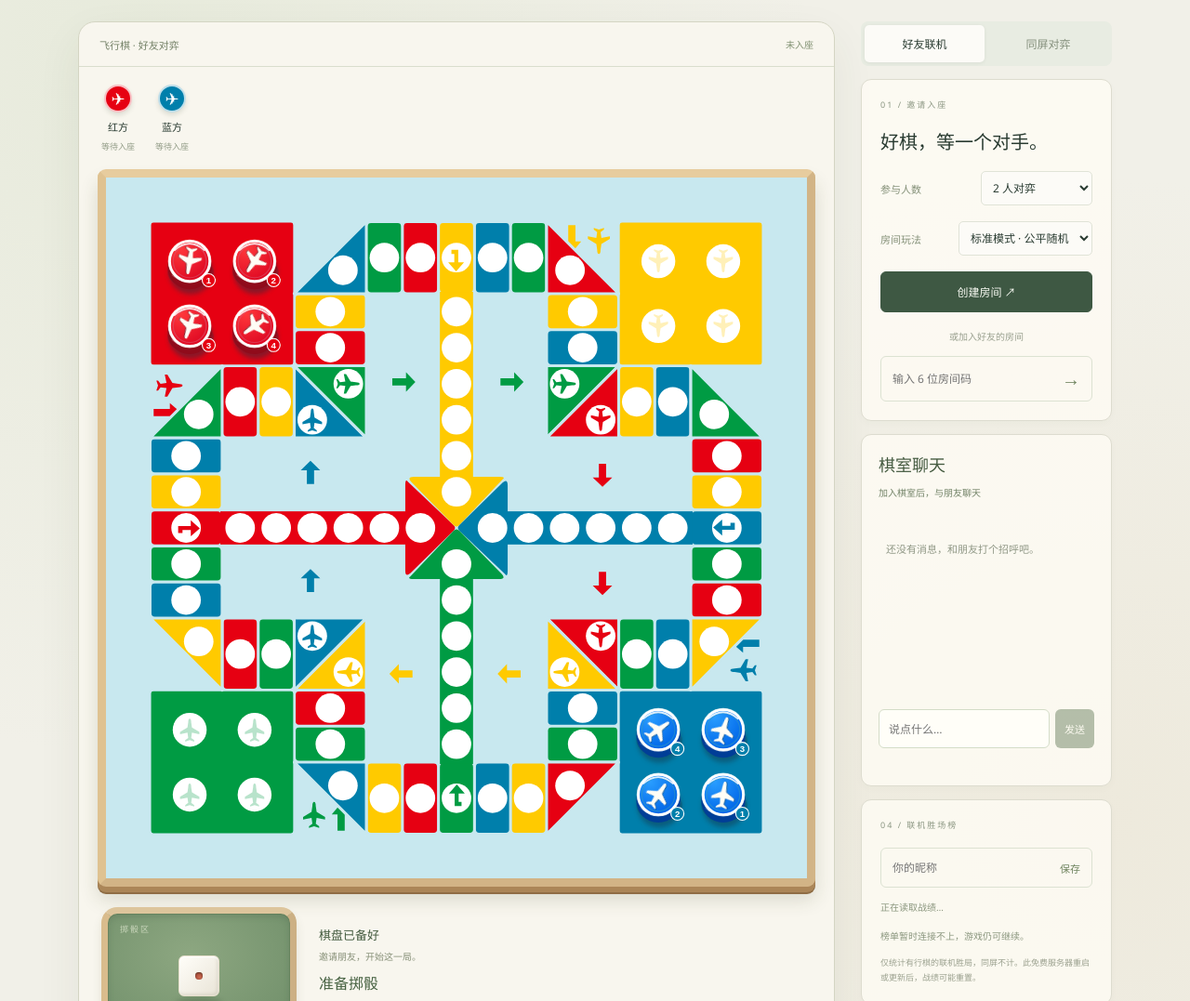
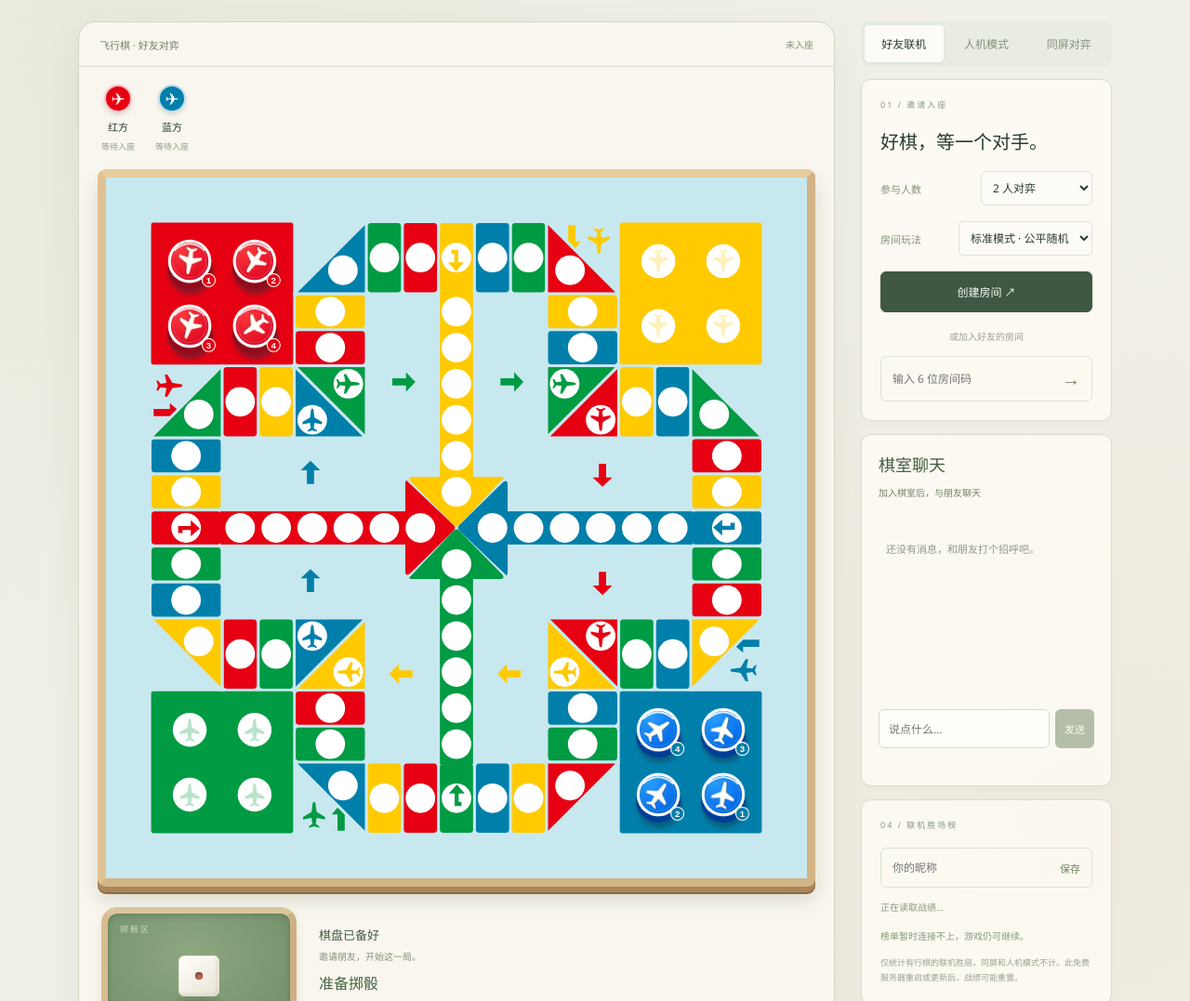
Before and after one commit to yali941/game, a website with bundled scripts: page public/table.html in a window 1280 px wide. Shown: the part 209-1286 px from the top of the page at 93% size. Built offline with nearby package versions, Linux system fonts and the light colour scheme; no server answers.

Commit message:
Add separate flight AI mode and identify computer seats

```diff
--- a/public/chat-ui.js
+++ b/public/chat-ui.js
@@ -43,7 +43,7 @@ export function createRoomUI({kind,send,refresh,playLocal}) {
     for(const player of players) {
       const member=document.createElement('div'),name=document.createElement('strong'),id=document.createElement('small');
       member.className='chat-member team-'+team(player.seat||player.color).color;
-      name.textContent=`${team(player.seat||player.color).name} · ${player.name}${player.auto?' · 托管':''}`;
+      name.textContent=`${team(player.seat||player.color).name} · ${player.name}${player.bot?' · 电脑玩家':player.auto?' · 托管':''}`;
       member.title=player.id ? `玩家 ID：${player.id}` : '同屏玩家';member.append(name);el('chat-members').append(member);
     }
     const messages=local ? [] : room?.chat||[],key=JSON.stringify([scope===game?'local':scope,messages]);
--- a/public/table-app.js
+++ b/public/table-app.js
@@ -16,7 +16,7 @@ let roomUI;
 let diceActor=1, diceActorSnapshot;
 const game = () => mode === 'local' ? localGame : room?.game || localGame;
 const seat = () => mode === 'local' ? game().turn : room?.yourSeat;
-const allOnline = () => room?.players.every(p => ((p?.connected||p?.auto) && !p.gone) || (room.game.status==='playing' && room.game.finishOrder?.includes(p?.seat)));
+const allOnline = () => room?.players.every(p => ((p?.connected||p?.auto||p?.bot) && !p.gone) || (room.game.status==='playing' && room.game.finishOrder?.includes(p?.seat)));
 const seated = () => mode === 'local' || Boolean(room);
 const available = () => !pending && !flightMotion && !jungleMotion && !isDiceRolling() && (mode === 'local' || (transport && room?.started && !room.closed && allOnline()));
 const autoPlaying = () => mode==='local' ? roomUI?.isAuto(localGame.turn,localGame) : room?.players.find(p=>p?.seat===seat())?.auto;
@@ -40,7 +40,7 @@ async function action(fn) {
 function apply(next) {
   if (room && room.code === next.code && next.seq < room.seq) return;
   if (room?.version !== next.version) selected = null;
-  room = next;
+  room = next; mode = room.roomMode === 'ai' ? 'ai' : 'online';
   const finished = `${room.code}-${room.round}`;
   if (room.game.status === 'finished' && lastRankedRound !== finished) { lastRankedRound = finished; refreshRankings(); }
   render();
@@ -59,7 +59,7 @@ function enter(value) { session = { room: value.code, token: value.token }; pers
 function clearRoom() { stream?.close(); stream = null; room = null; session = null; transport = false; selected = null; persist(); history.replaceState(null, '', `/play?game=${kind}`); $('table-effects').replaceChildren(); }
 function localDice() { const bytes = new Uint32Array(1); let value; do { crypto.getRandomValues(bytes); value = bytes[0]; } while (value >= 4294967292); return value % 6 + 1; }
 const rollOutcome = entry => (entry.luck === 'unlucky' ? '霉运加权 · ' : '') + (entry.outcome === 'penalty' ? '连续三个 6，返回机库' : entry.outcome === 'no-move' ? '无可移动飞机，换人' : '可移动飞机');
-const rollPlayer = n => `${playerName(n)}${mode === 'online' && room?.players[n - 1]?.name ? ` · ${room.players[n - 1].name}` : ''}`;
+const rollPlayer = n => `${playerName(n)}${mode !== 'local' && room?.players[n - 1]?.name ? ` · ${room.players[n - 1].name}` : ''}`;
 function renderRollHistory() {
   const g = game(), entries = g.rollHistory || [], list = $('roll-history-list');
   $('roll-history').hidden = !seated();
@@ -68,7 +68,7 @@ function renderRollHistory() {
   $('roll-history-note').textContent = entries.length ? `保留本局最近 ${entries.length} 次，最新在前。再来一局会清空，请及时复制。` : '本局尚未掷骰。';
   $('copy-roll-history').disabled = !entries.length;
   // Keep the scroll position while chat messages and animation callbacks render.
-  const key = JSON.stringify([entries, mode === 'online' ? room?.players.map(p => p?.name) : null, g.colors]);
+  const key = JSON.stringify([entries, mode !== 'local' ? room?.players.map(p => p?.name) : null, g.colors]);
   if (list.dataset.historyKey === key) return;
   list.dataset.historyKey = key; list.replaceChildren();
   for (const entry of [...entries].reverse()) {
@@ -81,8 +81,8 @@ function renderRollHistory() {
 }
 function rollHistoryText() {
   const g = game(), entries = g.rollHistory || [];
-  const lines = ['一局 · 飞行棋掷骰记录', mode === 'online' ? `房间 ${room.code} · 第 ${room.round} 局 · 联机` : '同屏对弈', `本局共 ${g.rolls} 次，以下为最近 ${entries.length} 次（按时间先后）`, ''];
-  if (mode === 'online' && room?.dicePolicy) lines.push(`芽卫兵倒霉模式：昵称「${room.dicePolicy.name}」；1～6 点概率依次为 ${room.dicePolicy.weights.join('%、')}%。`, '');
+  const lines = ['一局 · 飞行棋掷骰记录', mode !== 'local' ? `房间 ${room.code} · 第 ${room.round} 局 · 联机` : '同屏对弈', `本局共 ${g.rolls} 次，以下为最近 ${entries.length} 次（按时间先后）`, ''];
+  if (mode !== 'local' && room?.dicePolicy) lines.push(`芽卫兵倒霉模式：昵称「${room.dicePolicy.name}」；1～6 点概率依次为 ${room.dicePolicy.weights.join('%、')}%。`, '');
   for (let n = 1; n <= g.count; n++) {
     const own = entries.filter(entry => entry.player === n);
     lines.push(`${rollPlayer(n)}：${own.map(entry => entry.dice).join('、') || '尚无记录'}`);
@@ -404,19 +404,22 @@ function render() {
     if (!isDiceRolling()) syncFlightMotion();
   } else syncJungleMotion();
   const local = mode === 'local', g = game(), isSeated = seated(), count = g.count || 2;
-  $('online-tab').classList.toggle('selected', !local); $('local-tab').classList.toggle('selected', local); $('online-tab').setAttribute('aria-pressed', !local); $('local-tab').setAttribute('aria-pressed', local);
+  $('online-tab').classList.toggle('selected', mode === 'online'); $('local-tab').classList.toggle('selected', local); $('online-tab').setAttribute('aria-pressed', mode === 'online'); $('local-tab').setAttribute('aria-pressed', local);
+  $('ai-tab').hidden = kind !== 'flight'; $('ai-tab').classList.toggle('selected', mode === 'ai'); $('ai-tab').setAttribute('aria-pressed', mode === 'ai'); $('ai-tab').disabled = pending;
+  if (kind === 'flight') { $('dice-mode').closest('label').hidden = mode === 'ai'; $('dice-mode-help').hidden = mode === 'ai' || $('dice-mode').value !== 'unlucky'; }
+  $('create-button').textContent = mode === 'ai' ? '创建人机房间 ↗' : '创建房间 ↗';
   $('online-tab').disabled = pending; $('local-tab').disabled = pending;
   $('lobby').hidden = isSeated; $('room-panel').hidden = local || !room;
   $('connection').textContent = local ? '同屏' : !room ? '未入座' : transport ? '已连接' : '重连中';
-  if (room) { $('room-code').textContent = room.code; $('room-note').textContent = room.closed ? '棋室已关闭，离开后可重新创建。' : `${room.players.filter(Boolean).length} / ${room.count} 人已入座${!room.started ? '，人齐后由房主开始。' : '，享受这一局。'}`; }
-  $('board-label').textContent = local ? `${title} · 同屏对弈` : room ? `棋室 ${room.code}` : `${title} · 好友对弈`;
+  if (room) { $('room-code').textContent = room.code; $('room-note').textContent = room.closed ? '棋室已关闭，离开后可重新创建。' : `${room.players.filter(Boolean).length} / ${room.count} 人已入座${!room.started ? mode === 'ai' ? '，点击开始后 AI 补齐空位；可先邀请朋友。不计胜场。' : '，人齐后由房主开始。' : mode === 'ai' ? '，人机模式不计胜场。' : '，享受这一局。'}`; }
+  $('board-label').textContent = local ? `${title} · 同屏对弈` : room ? `棋室 ${room.code}${mode === 'ai' ? ' · 人机模式' : ''}` : `${title} · ${mode === 'ai' ? '人机模式' : '好友对弈'}`;
   $('round-label').textContent = room ? `第 ${room.round} 局` : local ? '同屏不计排名' : '行棋不限时';
   $('players').replaceChildren();
   for (let n = 1; n <= count; n++) {
     const player = document.createElement('div'); player.className = `table-player${isSeated && g.status === 'playing' && g.turn === n ? ' active' : ''}`;
     const token = document.createElement('span'); token.className = 'player-token'; token.style.backgroundColor = paint(n); token.textContent = kind === 'flight' ? '✈' : n === 1 ? '红' : '蓝';
-    const name = document.createElement('span'); name.textContent = `${playerName(n)}${!local && room?.yourSeat === n ? ' · 你' : ''}`;
-    const note = document.createElement('small'); note.textContent = (local ? roomUI?.isAuto(n,localGame) : room?.players[n-1]?.auto) ? '托管中' : local ? '已入座' : !room?.players[n - 1] ? '等待入座' : room.players[n - 1].gone ? '已离开' : room.players[n - 1].connected ? '已连接' : '暂时离线';
+    const name = document.createElement('span'); name.textContent = `${playerName(n)}${room?.players[n-1]?.bot ? ' · AI' : ''}${!local && room?.yourSeat === n ? ' · 你' : ''}`;
+    const note = document.createElement('small'); note.textContent = room?.players[n-1]?.bot ? '电脑玩家' : (local ? roomUI?.isAuto(n,localGame) : room?.players[n-1]?.auto) ? '托管中' : local ? '已入座' : !room?.players[n - 1] ? '等待入座' : room.players[n - 1].gone ? '已离开' : room.players[n - 1].connected ? '已连接' : '暂时离线';
     const rank=(g.finishOrder||[]).indexOf(n)+1;
     if(rank) note.textContent=`第 ${rank} 名${g.planes.filter(p=>p.owner===n).every(p=>p.progress===56)?' · 已归航':''}`;
     player.append(token, name, note); $('players').append(player);
@@ -426,7 +429,7 @@ function render() {
     if (g.status === 'finished') { status = g.winner ? `${playerName(g.winner)}获胜` : '本局结束'; detail = g.reason === 'home' ? '本局排名已确定，最后一名无需继续归航。' : g.reason === 'den' ? '成功进入对方兽穴。' : g.reason === 'blocked' ? '对方已没有合法走法。' : g.reason === 'resign' ? '一方认输，本局结束。' : '一位玩家离开，棋室已关闭。'; }
     else if (!local && room.closed) { status = '棋室已关闭'; detail = '离开后可以创建新的房间。'; }
     else if (!local && !transport) { status = '正在重新连接…'; detail = '棋局已保留，恢复连接后继续。'; }
-    else if (!local && !room.started) { status = allOnline() ? '棋手已齐，准备开始' : '等朋友们入座'; detail = room.yourSeat === 1 ? '分享邀请链接，人齐后点击开始。' : '请等待房主开始本局。'; }
+    else if (!local && !room.started) { status = mode === 'ai' ? '准备好了就开始' : allOnline() ? '棋手已齐，准备开始' : '等朋友们入座'; detail = room.yourSeat === 1 ? mode === 'ai' ? '可先邀请朋友；点击开始后，AI 自动补齐剩余空位。' : '分享邀请链接，人齐后点击开始。' : '请等待房主开始本局。'; }
     else if (!local && !allOnline()) { status = '有棋手暂时离线'; detail = '棋局已保留，等朋友回来再继续。'; }
     else { status = `轮到${local ? playerName(g.turn) : g.turn === seat() ? '你' : playerName(g.turn)}${kind === 'flight' ? g.phase === 'roll' ? '掷骰子' : '移动飞机' : '行棋'}`; detail = kind === 'flight' ? g.message : '先选己方动物，再点高亮格。不限时。'; }
   }
@@ -436,7 +439,8 @@ function render() {
   if(autoPlaying() && g.status==='playing' && !isDiceRolling() && !flightMotion && !jungleMotion) detail='已开启托管，可随时取消。';
   $('status-title').textContent = status; $('status-detail').textContent = detail; $('board-turn').textContent = isSeated ? status : '';
   $('board-help').textContent = kind === 'flight' ? '顺时针前进 · 飞机重叠时可用编号按钮选择。' : selected ? '选择高亮格行棋。' : '象 > 狮 > 虎 > 豹 > 狼 > 狗 > 猫 > 鼠';
-  $('start-button').hidden = local || !room || room.started || room.closed || room.yourSeat !== 1; $('start-button').disabled = pending || !allOnline();
+  $('start-button').hidden = local || !room || room.started || room.closed || room.yourSeat !== 1; $('start-button').disabled = pending || !transport || !(mode === 'ai' ? room?.players.filter(Boolean).every(p => !p.gone && (p.connected || p.auto)) : allOnline());
+  $('start-button').textContent = mode === 'ai' ? '开始游戏 · AI 补齐空位' : '人齐了，开始游戏';
   $('flight-controls').hidden = kind !== 'flight' || !isSeated || (!local && !room.started) || g.status === 'finished';
   if (kind === 'flight') {
     $('dice').setAttribute('aria-label', g.dice ? `骰子 ${g.dice} 点` : '尚未掷骰');
@@ -471,7 +475,7 @@ function render() {
       item.textContent=`第 ${i+1} 名 · ${playerName(seat)}`;placements.append(item);
     }
   }
-  roomUI?.sync({mode,room,transport,game:g,busy:pending||Boolean(flightMotion)||Boolean(jungleMotion)||isDiceRolling(),team:n=>({name:playerName(n),color:['red','yellow','blue','green'][colorOf(n)]})});
+  roomUI?.sync({mode: local ? 'local' : 'online',room,transport,game:g,busy:pending||Boolean(flightMotion)||Boolean(jungleMotion)||isDiceRolling(),team:n=>({name:playerName(n),color:['red','yellow','blue','green'][colorOf(n)]})});
 }
 
 document.title = `一局 · ${title}`; document.body.classList.add(kind); document.querySelector('[data-rank-kind]').dataset.rankKind = kind;
@@ -488,6 +492,7 @@ if (kind === 'flight') {
   $('dice-mode').onchange = () => { help.hidden = $('dice-mode').value !== 'unlucky'; };
 }
 const rules = kind === 'flight' ? [
+  '人机模式：可先邀请朋友入座，房主点击开始后 AI 补齐所选人数的空位。AI 与真人使用相同规则和公平骰子；人机局不计胜场，再来一局只需真人确认。',
   '2～4 人，每方 4 架飞机。红方先手，之后顺时针轮流。掷出 2、4、6 点，可选一架机库内的飞机出仓到起飞区，或让在途飞机按点数前进；2、4 点行动后换人。',
   '掷出 6，可选一架机库内的飞机放到起飞区，或让在途飞机前进 6 格；之后再掷一次。连续第三次掷出 6 时，本回合前两次动过的飞机返回机库，并结束回合。四架飞机全部归航后，轮到下一位尚未完成的玩家。',
   '飞机按骰点顺时针前进。落在自己的颜色格，向前跳 4 格一次；落在带同色飞机标记的飞跃起点，沿箭头飞跃。直接落在起点时，飞跃后再跳 4 格；先跳到起点则只飞跃。',
@@ -506,16 +511,17 @@ const ol = document.createElement('ol'); for (const text of rules) { const li =
 const note = document.createElement('p'); note.textContent = '仍在比赛且未托管的玩家需保持在线；断线暂停、刷新原页面恢复。已归航玩家断线不影响其他人。行棋没有时间限制，可随时开启或取消托管。结束后全员确认再来一局，轮换先手。主动离开将关闭整间棋室；2 人对局判对方胜，3～4 人中途散局不计胜场。'; $('rules-content').append(note);
 $('rules-button').onclick = () => $('rules-dialog').showModal(); document.querySelectorAll('.dialog-close').forEach(b => b.onclick = () => b.closest('dialog').close());
 $('confirm-cancel').onclick = () => $('confirm-dialog').close(); $('confirm-ok').onclick = () => { $('confirm-dialog').close(); const fn = confirmAction; confirmAction = null; fn?.(); };
-$('create-button').onclick = () => action(async () => { await profileReady; enter(await api('create', { count: Number($('player-count').value), diceMode: kind === 'flight' ? $('dice-mode').value : 'fair' })); });
+$('create-button').onclick = () => action(async () => { await profileReady; enter(await api('create', { count: Number($('player-count').value), roomMode: mode === 'ai' ? 'ai' : 'friends', diceMode: kind === 'flight' && mode !== 'ai' ? $('dice-mode').value : 'fair' })); });
 $('join-form').onsubmit = e => { e.preventDefault(); action(async () => { await profileReady; enter(await api('join', { room: $('room-input').value.trim().toUpperCase() })); }); };
 $('room-input').oninput = () => $('room-input').value = $('room-input').value.replace(/[^a-zA-Z2-9]/g, '').toUpperCase();
 $('start-button').onclick = () => action(async () => apply(await api('start')));
 $('roll-button').onclick = () => action(async () => { if (mode === 'local') rollFlight(localGame, localGame.turn, localDice()); else apply(await api('roll')); });
 function switchMode(next) {
   if (next === mode) return;
-  const go = () => action(async () => { if (session) await api('leave'); clearRoom(); mode = next; localGame = newTableGame(kind, Number($('player-count').value)); });
+  const go = () => action(async () => { if (session) await api('leave'); clearRoom(); mode = next; if (next === 'ai') $('player-count').value = '4'; localGame = newTableGame(kind, Number($('player-count').value)); });
   if (room) confirm('离开棋室并切换？', '当前棋室会关闭，其他玩家也会结束本局。', go, '离开并切换'); else go();
 }
+$('ai-tab').onclick = () => switchMode('ai');
 $('online-tab').onclick = () => switchMode('online'); $('local-tab').onclick = () => switchMode('local');
 $('leave-button').onclick = () => confirm(mode === 'local' ? '重新开始这一局？' : '离开这间棋室？', mode === 'local' ? '棋盘会恢复到初始状态。' : '棋室将关闭。两人对局进行中离开判对方胜，多人散局不计胜场。', () => action(async () => { if (mode === 'local') { localGame = newTableGame(kind, localGame.count || 2); selected = null; } else { await api('leave'); clearRoom(); refreshRankings(); } }), mode === 'local' ? '重新开局' : '离开棋室');
 $('resign-button').onclick = () => confirm('这一局，先认输？', '确认后本局结束，对方获胜。', () => action(async () => { if (mode === 'local') { localGame.status = 'finished'; localGame.winner = 3 - localGame.turn; localGame.reason = 'resign'; } else apply(await api('resign')); }), '确认认输');
--- a/public/table.html
+++ b/public/table.html
@@ -3,12 +3,12 @@
 <body><header class="club-header"><a class="club-brand" href="/">● 一局<span>○</span><small>PLAY TOGETHER</small></a><div class="header-links"><a id="hall-link" href="/">← 游戏大厅</a><button id="rules-button" class="text-button">玩法说明 ?</button></div></header>
 <main class="table-main"><section class="table-intro"><div><p class="overline" id="game-eyebrow"></p><h1 id="game-title"></h1><p id="game-subtitle"></p></div><span class="no-timer">∞ <small>行棋不限时</small></span></section>
 <div class="table-layout"><section class="table-board"><div class="table-board-top"><span id="board-label">棋盘已备好</span><span id="board-turn"></span></div><div id="board-wrap"><svg id="table-svg" role="group"></svg><div id="table-effects" aria-hidden="true"></div></div><div class="table-board-bottom"><span id="board-help">邀请朋友，开始这一局。</span><span id="round-label"></span></div></section>
-<aside class="table-sidebar"><div class="mode-tabs"><button id="online-tab" class="selected" aria-pressed="true">好友联机</button><button id="local-tab" aria-pressed="false">同屏对弈</button></div>
+<aside class="table-sidebar"><div class="mode-tabs"><button id="online-tab" class="selected" aria-pressed="true">好友联机</button><button id="ai-tab" aria-pressed="false" hidden>人机模式</button><button id="local-tab" aria-pressed="false">同屏对弈</button></div>
 <section class="club-panel" id="lobby"><p class="overline">01 / 邀请入座</p><h2>好棋，等一个对手。</h2><label id="count-field" class="field-label" for="player-count">参与人数<select id="player-count"><option value="2">2 人对弈</option><option value="3">3 人同行</option><option value="4">4 人同乐</option></select></label><button id="create-button" class="primary">创建房间 ↗</button><div class="or-divider">或加入好友的房间</div><form id="join-form" class="join-row"><input id="room-input" aria-label="6 位房间码" placeholder="输入 6 位房间码" maxlength="6" autocomplete="off" required pattern="[A-Za-z2-9]{6}"><button aria-label="加入房间" id="join-button">→</button></form></section>
 <section class="club-panel" id="room-panel" hidden><p class="overline">01 / 我的棋室</p><strong class="room-code" id="room-code"></strong><button class="secondary" id="copy-button">复制邀请链接 ↗</button><p id="room-note" class="small-note"></p></section>
 <section class="club-panel"><p class="overline">02 / 此刻棋局 <span id="connection">未入座</span></p><div id="players" class="table-players"></div><div class="turn-box" aria-live="polite"><strong id="status-title">棋盘已备好</strong><p id="status-detail">邀请朋友，开始这一局。</p></div><button class="primary" id="start-button" hidden>人齐了，开始游戏</button><div id="flight-controls" hidden><div class="dice-row"><span id="dice" aria-label="尚未掷骰">⚄</span><button id="roll-button" class="primary">掷骰子</button></div><div id="plane-options"></div></div><button id="rematch-button" class="primary" hidden>再来一局 ↻</button><div class="small-actions" id="game-actions" hidden><button class="text-button" id="resign-button">认输</button><button class="text-button" id="leave-button">离开棋室 ↗</button></div></section>
 <section class="club-panel" id="reactions-panel" hidden><p class="overline">03 / 和朋友打个招呼</p><div class="reaction-buttons"><button data-reaction="poop" aria-label="扔大便">💩<small>扔大便</small></button><button data-reaction="heart" aria-label="送爱心">❤️<small>送爱心</small></button><button data-reaction="cry" aria-label="哭哭脸">😭<small>哭哭脸</small></button><button data-reaction="bomb" aria-label="扔炸弹">💣<small>扔炸弹</small></button></div><p id="reaction-feedback" class="small-note" aria-live="polite">小小互动，不影响棋局</p></section>
-<section class="club-panel ranking-panel" data-rank-kind=""><p class="overline">04 / 联机胜场榜</p><div class="nickname-row"><input id="nickname" aria-label="玩家昵称" maxlength="24" placeholder="你的昵称"><button id="save-nickname">保存</button></div><p id="my-wins" class="small-note">正在读取战绩…</p><ol id="rank-list" class="rank-list"></ol><p id="rank-status" class="small-note" aria-live="polite"></p><p class="rank-footnote">仅统计有行棋的联机胜局，同屏不计。此免费服务器重启或更新后，战绩可能重置。</p></section>
+<section class="club-panel ranking-panel" data-rank-kind=""><p class="overline">04 / 联机胜场榜</p><div class="nickname-row"><input id="nickname" aria-label="玩家昵称" maxlength="24" placeholder="你的昵称"><button id="save-nickname">保存</button></div><p id="my-wins" class="small-note">正在读取战绩…</p><ol id="rank-list" class="rank-list"></ol><p id="rank-status" class="small-note" aria-live="polite"></p><p class="rank-footnote">仅统计有行棋的联机胜局，同屏和人机模式不计。此免费服务器重启或更新后，战绩可能重置。</p></section>
 </aside></div></main><footer class="club-footer">一局 · 不赶时间，只管好好玩。</footer>
 <div id="toast" role="status" hidden></div><dialog id="rules-dialog"><button class="dialog-close" aria-label="关闭玩法说明">×</button><p class="overline">THE SIMPLE RULES</p><h2 id="rules-title"></h2><div id="rules-content"></div></dialog><dialog id="confirm-dialog"><h2 id="confirm-title"></h2><p id="confirm-text"></p><div class="dialog-actions"><button class="secondary" id="confirm-cancel">继续游戏</button><button class="primary" id="confirm-ok">确定</button></div></dialog><dialog id="share-dialog"><button class="dialog-close" aria-label="关闭邀请链接">×</button><h2>邀请朋友入座</h2><label for="share-url">复制下面的邀请链接</label><input id="share-url" readonly></dialog>
 </body></html>
```
